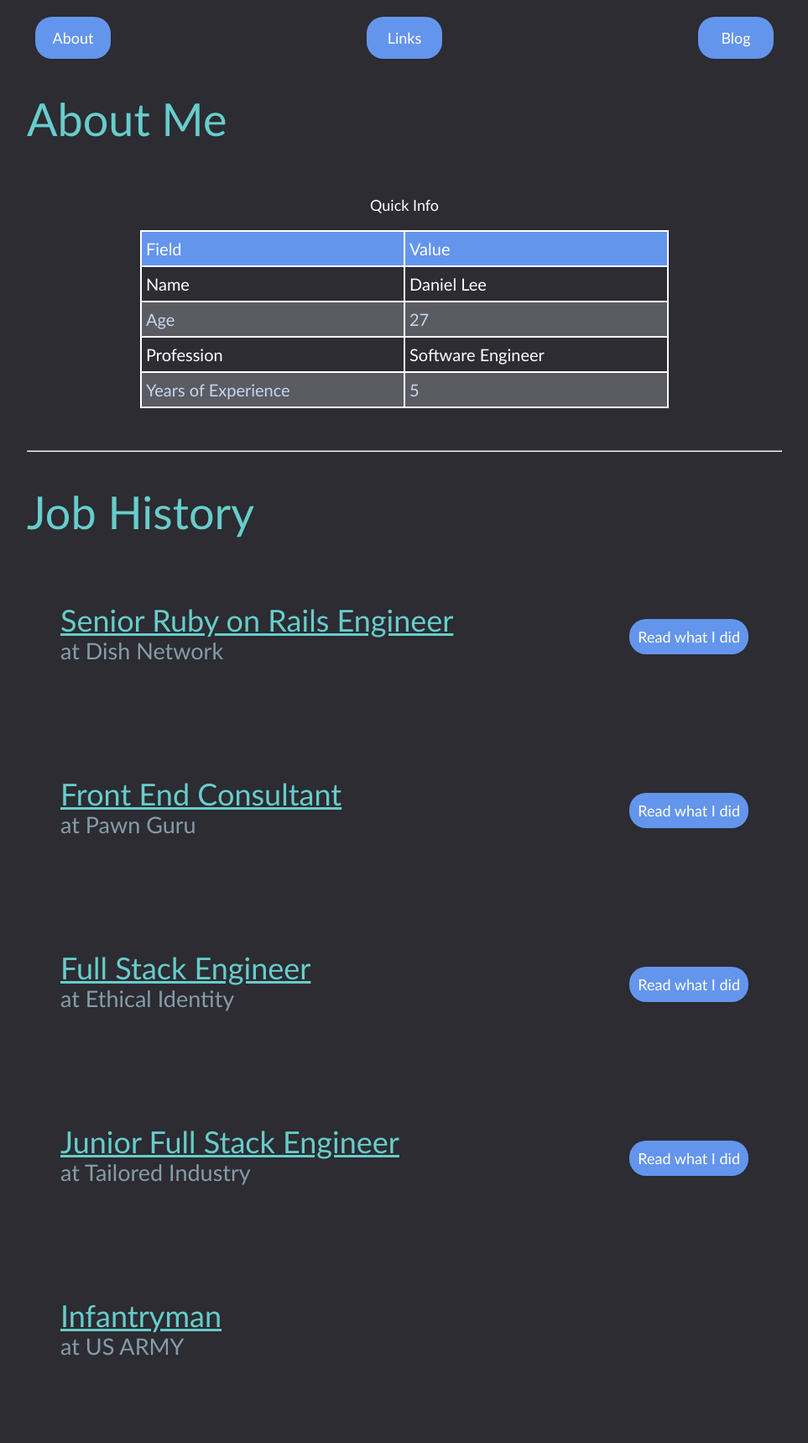
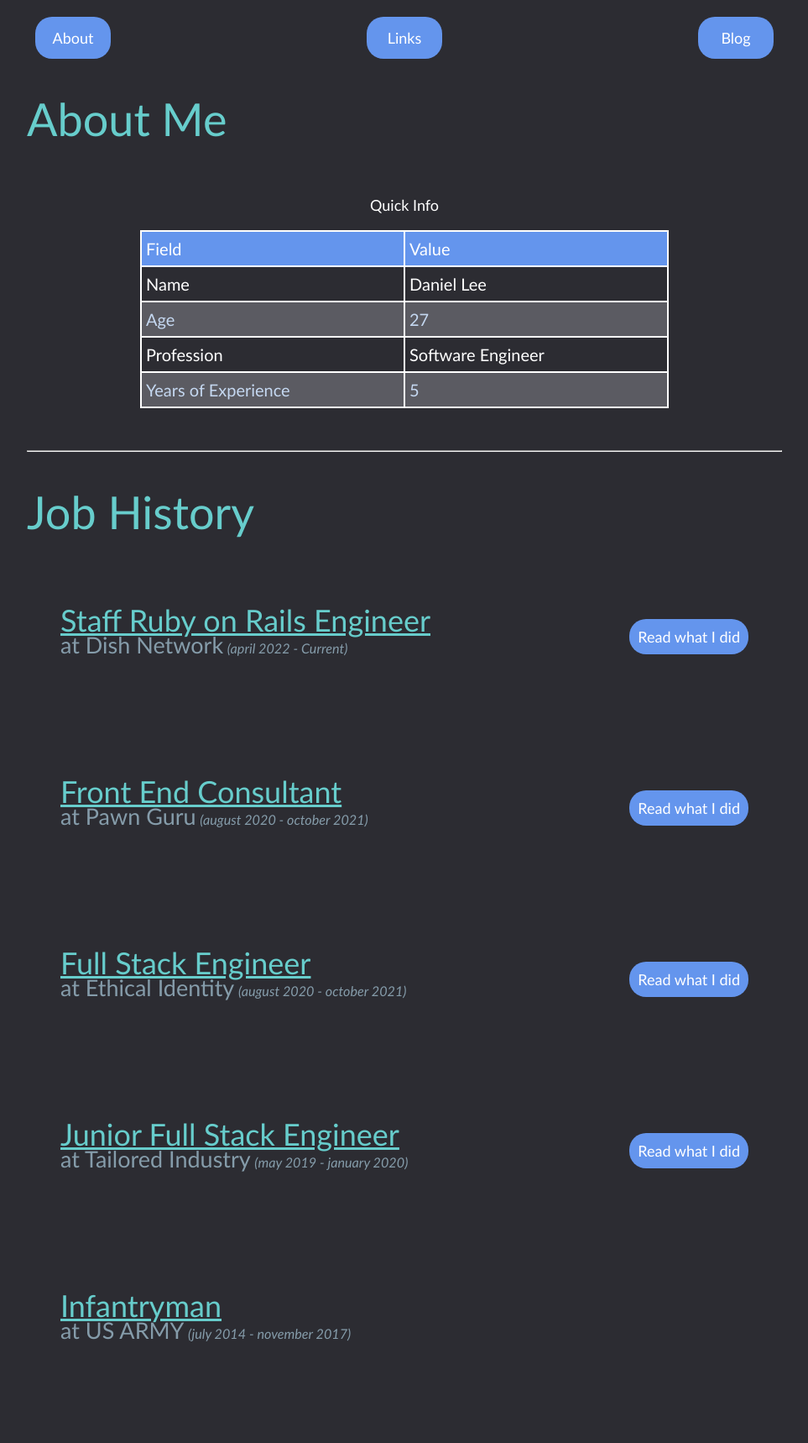
Before and after one commit to danielleedottech/danlee-org, a Jekyll site: the page built from index.html, in a window 1280 px wide. Shown: the whole page at 84% size, without its empty margins (158-1121 px from the left). Built offline with Jekyll 4.4.1, drawn with Linux system fonts in a browser that asks for light colours; nearby versions of some CDN libraries; library files that are not in the unit come from our copies.

Commit message:
adding job dates a bit more job description for dish network

```diff
--- a/_data/job_history.yml
+++ b/_data/job_history.yml
@@ -1,15 +1,36 @@
-- title: Senior Ruby on Rails Engineer
+- title: Staff Ruby on Rails Engineer
   place: Dish Network
   link: /pages/jobs/dish_network.html
+  current: true
+  start_month: april
+  start_year: 2022
+  end_month: current
+  end_year: current
 - title: Front End Consultant
   place: Pawn Guru
   link: /pages/jobs/pawnguru.html
+  start_month: august
+  start_year: 2020
+  end_month: october
+  end_year: 2021
 - title: Full Stack Engineer
   place: Ethical Identity
   link: /pages/jobs/ethical_identity.html
+  start_month: august
+  start_year: 2020
+  end_month: october
+  end_year: 2021
 - title: Junior Full Stack Engineer
   place: Tailored Industry
   link: /pages/jobs/tailored_industry.html
+  start_month: may
+  start_year: 2019
+  end_month: january
+  end_year: 2020
 - title: Infantryman
   place: US ARMY
   link: /pages/coming_soon.html
+  start_month: july
+  start_year: 2014
+  end_month: november
+  end_year: 2017
--- a/_sass/_layouts/default.scss
+++ b/_sass/_layouts/default.scss
@@ -17,6 +17,22 @@
     padding-top: 7px;
     font-size: 1.5rem;
     color: #859caa;
+}
+
+.section-sub-title-2 {
+    margin: 0;
+    padding: 0;
+    padding-top: 7px;
+    font-size: 0.9rem;
+    color: #859caa;
+}
+
+.inline {
+    display: inline;
+}
+
+.italic {
+    font-style: italic;
 }
 
 .job-experience-article {
--- a/index.html
+++ b/index.html
@@ -51,7 +51,12 @@ title: Home
     <article class="job-experience-article">
         <div>
             <h2 class="section-title">{{ job.title }}</h2>
-            <p class="section-sub-title">at {{ job.place }}</p>
+            <p class="section-sub-title inline">at {{ job.place }}</p>
+            {% if job.current %}
+                <p class="section-sub-title-2 inline italic">({{ job.start_month }} {{ job.start_year }} - Current)</p>
+            {% else %}
+                <p class="section-sub-title-2 inline italic">({{ job.start_month }} {{ job.start_year }} - {{ job.end_month }} {{ job.end_year }})</p>
+            {% endif %}
         </div>
 
         <div class="job-link-wrapper">
```
Also changed, not shown: pages/jobs/dish_network.html (+10 -0 lines).
